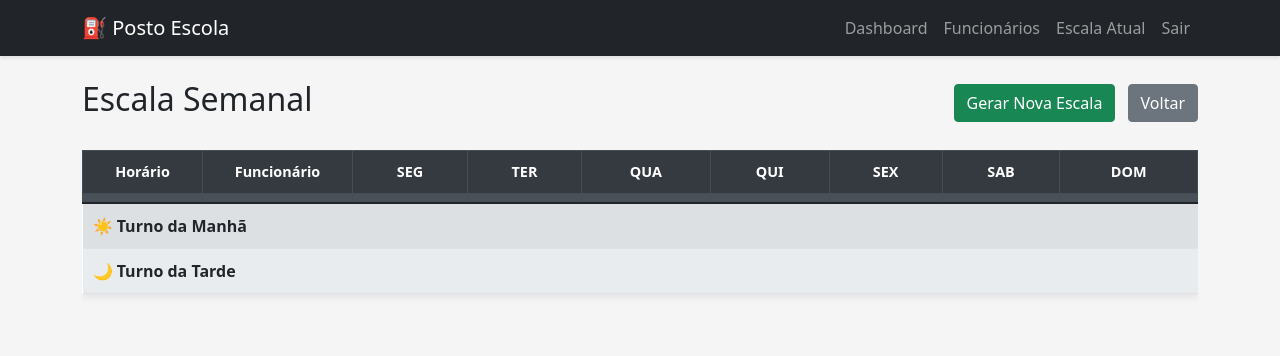
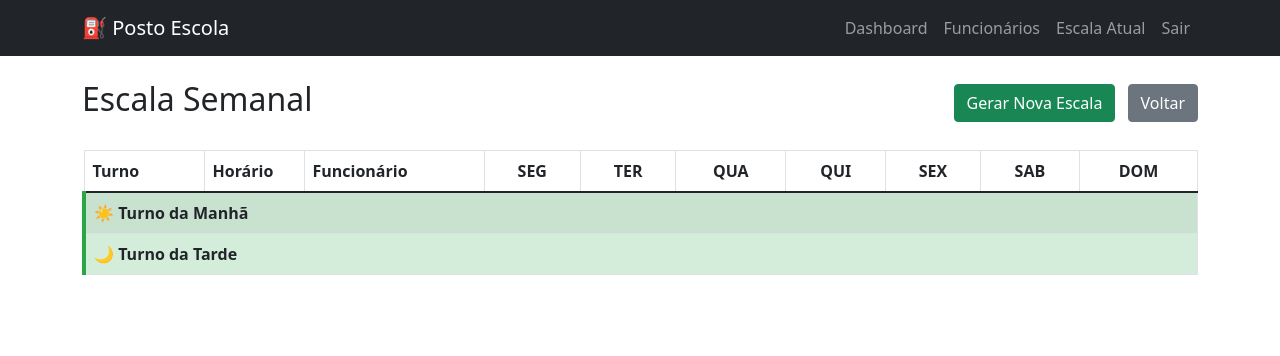
Before and after one commit to vinybag/posto-escala, a Flask app: page /escala in a window 1280 px wide. Shown: the top 356 px of the page. Run offline with Flask 3, Linux system fonts and the light colour scheme; a user stored in the database is signed in.

Commit message:
Escala: uma linha por funcionário, agrupado por horário

```diff
--- a/static/style.css
+++ b/static/style.css
@@ -1,153 +1,49 @@
-body {
-    background-color: #f5f5f5;
-}
-
-.navbar {
-    box-shadow: 0 2px 4px rgba(0,0,0,0.1);
-}
-
-.card {
-    margin-bottom: 20px;
-    box-shadow: 0 2px 4px rgba(0,0,0,0.1);
-}
-
-.table {
-    background-color: white;
-}
-
-.badge {
-    font-size: 0.9em;
-}
-
-/* ========================================== */
-/* ESTILOS PARA TABELA DE ESCALA HORIZONTAL  */
-/* ========================================== */
-
-.escala-table {
-    background-color: white;
-    font-size: 0.9rem;
-    box-shadow: 0 2px 8px rgba(0,0,0,0.1);
-}
-
-.escala-table thead th {
-    background-color: #343a40;
-    color: white;
+/* Células da escala */
+.turno-cell {
+    background-color: #e9ecef;
+    font-weight: bold;
     vertical-align: middle;
     text-align: center;
-    font-weight: 600;
-    padding: 10px;
-    border: 1px solid #454d55;
-}
-
-.escala-table .datas-row th {
-    background-color: #495057;
-    font-size: 0.8rem;
-    padding: 4px;
-    border: 1px solid #454d55;
-}
-
-.turno-header td {
-    background-color: #e9ecef;
-    font-weight: bold;
-    padding: 10px;
-    border: none;
-    font-size: 1rem;
+    border-right: 2px solid #dee2e6;
 }
 
 .horario-cell {
+    background-color: #f8f9fa;
     font-weight: 600;
-    background-color: #f8f9fa;
-    white-space: nowrap;
+    text-align: center;
     border-right: 2px solid #dee2e6;
-    min-width: 100px;
-    text-align: center;
+    vertical-align: middle;
 }
 
 .funcionario-cell {
     font-weight: 500;
-    background-color: #f8f9fa;
+    background-color: white;
     border-right: 2px solid #dee2e6;
-    min-width: 150px;
 }
 
 .status-cell {
-    min-width: 100px;
+    min-width: 90px;
     text-align: center;
+    vertical-align: middle;
 }
 
-.folguista-row td {
-    background-color: #fff9e6;
-    font-size: 0.85rem;
-    border-top: 2px solid #ffc107;
+.turno-header td {
+    background-color: #d4edda;
+    padding: 8px;
+    font-size: 1rem;
+    border-left: 4px solid #28a745;
 }
 
-.folguista-row td:first-child {
-    font-weight: 600;
+/* Cores das badges */
+.badge.bg-success {
+    background-color: #28a745 !important;
 }
 
-.badge {
-    font-size: 0.75rem;
-    padding: 4px 8px;
-    font-weight: 500;
+.badge.bg-warning {
+    background-color: #ffc107 !important;
+    color: #212529 !important;
 }
 
-/* Badges personalizados */
-.badge-trabalho {
-    background-color: #28a745;
-    color: white;
+.badge.bg-info {
+    background-color: #17a2b8 !important;
 }
-
-.badge-folga {
-    background-color: #ffc107;
-    color: #212529;
-}
-
-.badge-indisponivel {
-    background-color: #6c757d;
-    color: white;
-}
-
-/* Responsividade para mobile */
-@media (max-width: 768px) {
-    .escala-table {
-        font-size: 0.7rem;
-    }
-
-    .escala-table th,
-    .escala-table td {
-        padding: 4px;
-    }
-
-    .horario-cell {
-        min-width: 60px;
-    }
-
-    .funcionario-cell {
-        min-width: 100px;
-    }
-
-    .status-cell {
-        min-width: 70px;
-    }
-
-    .badge {
-        font-size: 0.65rem;
-        padding: 2px 4px;
-    }
-}
-
-@media print {
-    .escala-table {
-        font-size: 0.8rem;
-    }
-
-    .navbar, .btn {
-        display: none;
-    }
-
-    .escala-table th {
-        background-color: #333 !important;
-        print-color-adjust: exact;
-        -webkit-print-color-adjust: exact;
-    }
-}
--- a/templates/escala.html
+++ b/templates/escala.html
@@ -11,84 +11,95 @@
 <div class="table-responsive">
     <table class="table table-bordered table-striped escala-table">
         <thead>
-            <!-- Cabeçalho com dias da semana -->
             <tr>
-                <th style="width: 120px;">Horário</th>
-                <th style="width: 150px;">Funcionário</th>
+                <th style="width: 120px;">Turno</th>
+                <th style="width: 100px;">Horário</th>
+                <th style="width: 180px;">Funcionário</th>
                 {% set dias = ['SEG', 'TER', 'QUA', 'QUI', 'SEX', 'SAB', 'DOM'] %}
                 {% for dia in dias %}
                 <th class="text-center">{{ dia }}</th>
-                {% endfor %}
-            </tr>
-            <!-- Linha de datas -->
-            <tr class="datas-row">
-                <th></th>
-                <th></th>
-                {% for dia in range(7) %}
-                <th class="text-center">
-                    {% set data = escala | selectattr('dia_semana', 'equalto', dia) | list %}
-                    {% if data %}
-                        <small>{{ data[0].data.strftime('%d/%m') if data[0].data else '' }}</small>
-                    {% endif %}
-                </th>
                 {% endfor %}
             </tr>
         </thead>
         <tbody>
             <!-- Manhã -->
             <tr class="turno-header">
-                <td colspan="9"><strong>☀️ Turno da Manhã</strong></td>
+                <td colspan="10"><strong>☀️ Turno da Manhã</strong></td>
             </tr>
 
             {% set horarios_manha = ['6-13', '6-14', '7-15'] %}
             {% for horario in horarios_manha %}
-                {% set funcionarios_horario = escala | selectattr('horario', 'equalto', horario) | list %}
-                {% if funcionarios_horario %}
-                    {% for func_escala in funcionarios_horario %}
+                {% set funcionarios_horario = [] %}
+                {% for item in escala if item.horario == horario %}
+                    {% if item.funcionario not in funcionarios_horario %}
+                        {% set _ = funcionarios_horario.append(item.funcionario) %}
+                    {% endif %}
+                {% endfor %}
+
+                {% for func in funcionarios_horario %}
                 <tr>
-                        <td class="horario-cell"><strong>{{ horario.replace('-', ' às ') }}</strong></td>
-                        <td class="funcionario-cell">{{ func_escala.funcionario.nome }}</td>
+                    {% if loop.first %}
+                    <td class="turno-cell" rowspan="{{ funcionarios_horario|length }}"><strong>Manhã</strong></td>
+                    <td class="horario-cell" rowspan="{{ funcionarios_horario|length }}"><strong>{{ horario.replace('-', ' às ') }}</strong></td>
+                    {% endif %}
+                    <td class="funcionario-cell">{{ func.nome }}</td>
                     {% for dia in range(7) %}
-                            {% set escala_dia = escala | selectattr('dia_semana', 'equalto', dia) | selectattr('horario', 'equalto', horario) | selectattr('funcionario_id', 'equalto', func_escala.funcionario_id) | list %}
+                        {% set escala_dia = escala | selectattr('dia_semana', 'equalto', dia) | selectattr('funcionario_id', 'equalto', func.id) | list %}
                         <td class="text-center status-cell">
                             {% if escala_dia %}
-                                    <span class="badge badge-trabalho">Trabalho</span>
+                                {% set item = escala_dia[0] %}
+                                {% if item.horario == horario %}
+                                    <span class="badge bg-success">Trabalho</span>
                                 {% else %}
-                                    <span class="badge badge-folga">Folga</span>
+                                    <span class="badge bg-info">{{ item.horario.replace('-', 'às') }}</span>
+                                {% endif %}
+                            {% else %}
+                                <span class="badge bg-warning text-dark">Folga</span>
                             {% endif %}
                         </td>
                     {% endfor %}
                 </tr>
                 {% endfor %}
-                {% endif %}
             {% endfor %}
 
             <!-- Tarde -->
             <tr class="turno-header">
-                <td colspan="9"><strong>🌙 Turno da Tarde</strong></td>
+                <td colspan="10"><strong>🌙 Turno da Tarde</strong></td>
             </tr>
 
             {% set horarios_tarde = ['13-21', '14-22', '15-22'] %}
             {% for horario in horarios_tarde %}
-                {% set funcionarios_horario = escala | selectattr('horario', 'equalto', horario) | list %}
-                {% if funcionarios_horario %}
-                    {% for func_escala in funcionarios_horario %}
+                {% set funcionarios_horario = [] %}
+                {% for item in escala if item.horario == horario %}
+                    {% if item.funcionario not in funcionarios_horario %}
+                        {% set _ = funcionarios_horario.append(item.funcionario) %}
+                    {% endif %}
+                {% endfor %}
+
+                {% for func in funcionarios_horario %}
                 <tr>
-                        <td class="horario-cell"><strong>{{ horario.replace('-', ' às ') }}</strong></td>
-                        <td class="funcionario-cell">{{ func_escala.funcionario.nome }}</td>
+                    {% if loop.first %}
+                    <td class="turno-cell" rowspan="{{ funcionarios_horario|length }}"><strong>Tarde</strong></td>
+                    <td class="horario-cell" rowspan="{{ funcionarios_horario|length }}"><strong>{{ horario.replace('-', ' às ') }}</strong></td>
+                    {% endif %}
+                    <td class="funcionario-cell">{{ func.nome }}</td>
                     {% for dia in range(7) %}
-                            {% set escala_dia = escala | selectattr('dia_semana', 'equalto', dia) | selectattr('horario', 'equalto', horario) | selectattr('funcionario_id', 'equalto', func_escala.funcionario_id) | list %}
+                        {% set escala_dia = escala | selectattr('dia_semana', 'equalto', dia) | selectattr('funcionario_id', 'equalto', func.id) | list %}
                         <td class="text-center status-cell">
                             {% if escala_dia %}
-                                    <span class="badge badge-trabalho">Trabalho</span>
+                                {% set item = escala_dia[0] %}
+                                {% if item.horario == horario %}
+                                    <span class="badge bg-success">Trabalho</span>
                                 {% else %}
-                                    <span class="badge badge-folga">Folga</span>
+                                    <span class="badge bg-info">{{ item.horario.replace('-', 'às') }}</span>
+                                {% endif %}
+                            {% else %}
+                                <span class="badge bg-warning text-dark">Folga</span>
                             {% endif %}
                         </td>
                     {% endfor %}
                 </tr>
                 {% endfor %}
-                {% endif %}
             {% endfor %}
         </tbody>
     </table>
```
Lines whose indentation alone changed are shown as unchanged.
